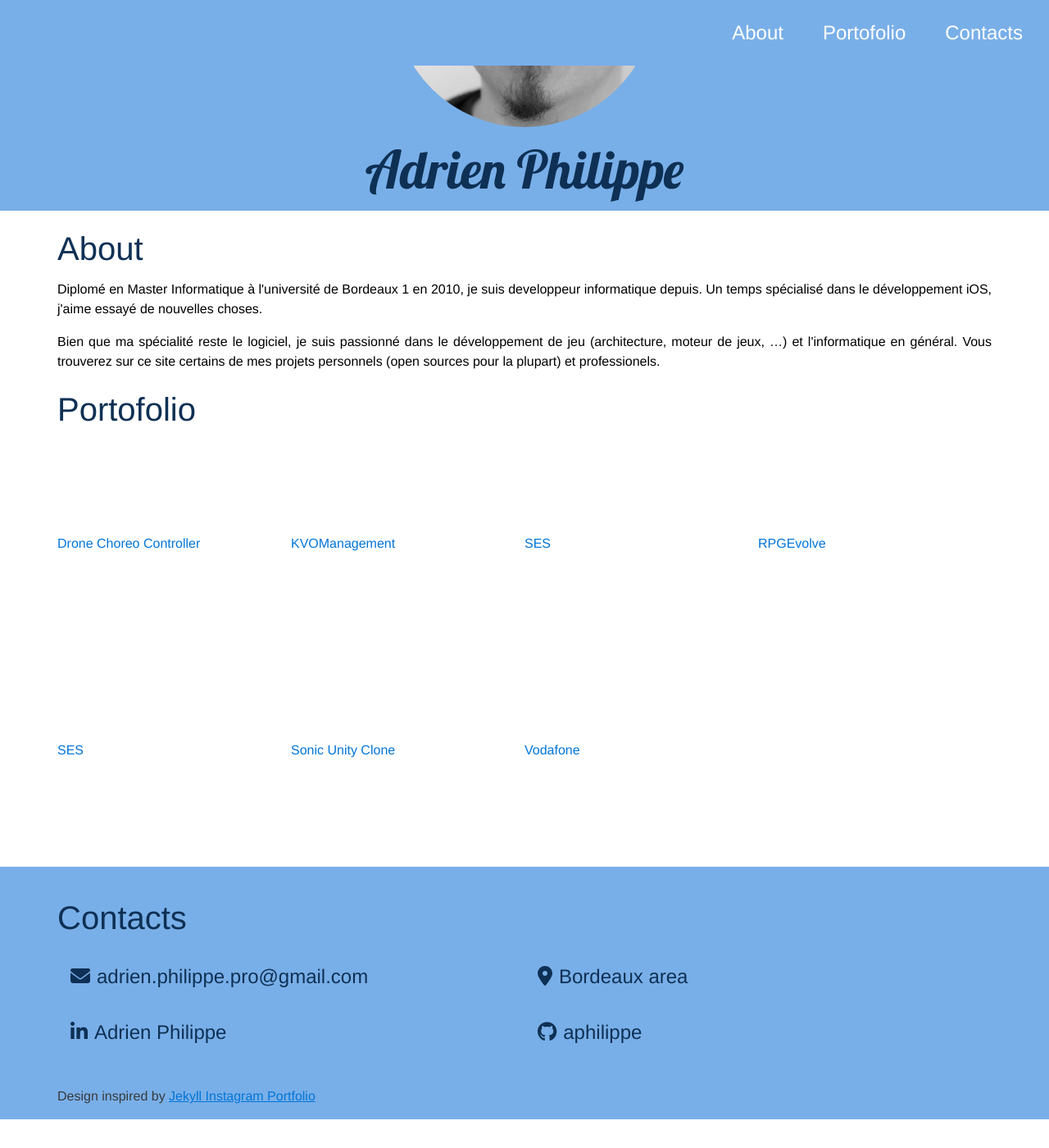
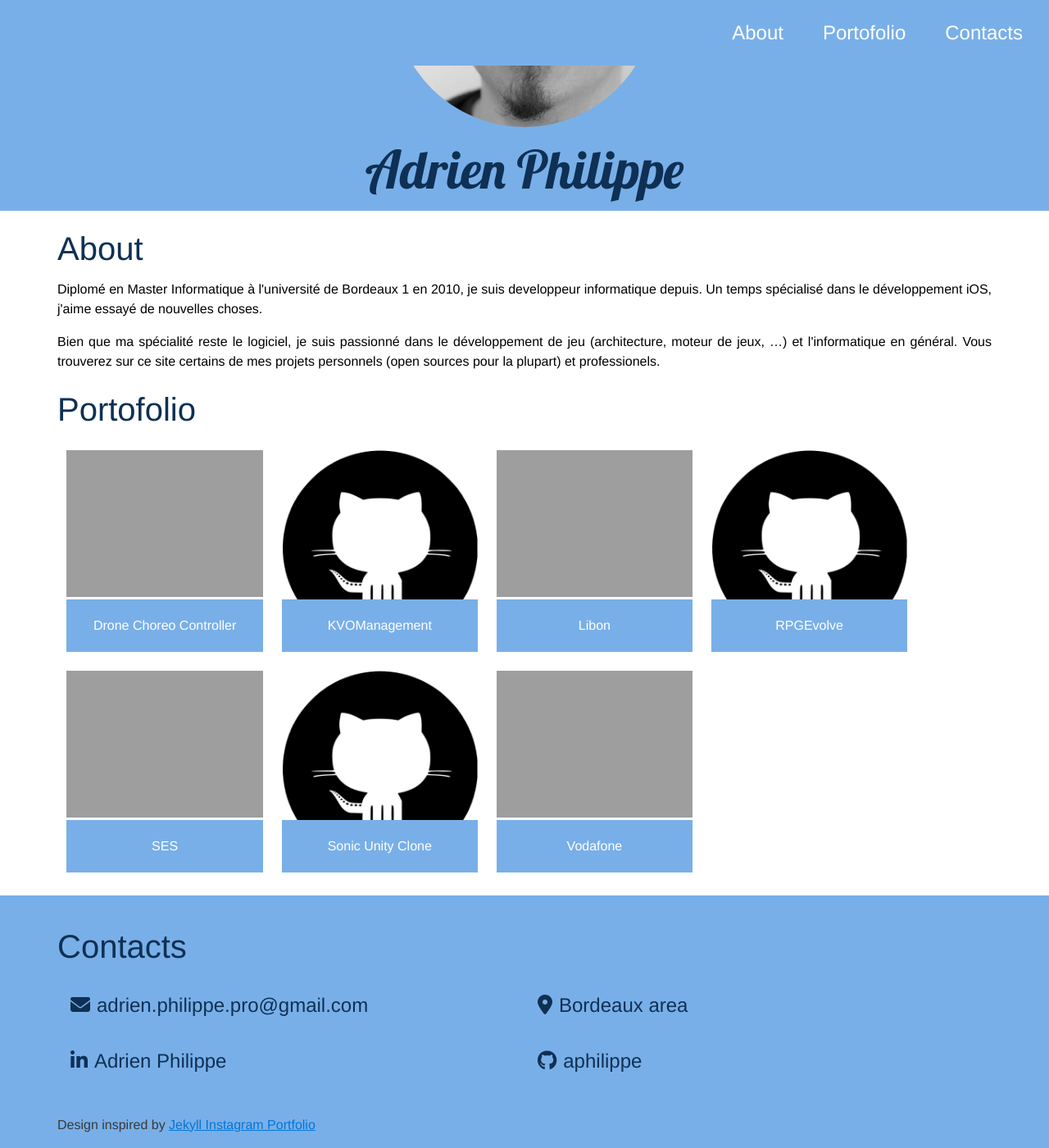
Before and after one commit to aphilippe/aphilippe.github.io, a Jekyll site: the page built from index.md, in a window 1280 px wide and 1400 px high, scrolled down 245 px. Shown: the whole window at 82% size. Built offline with Jekyll 4.4.1, drawn with Linux system fonts in a browser that asks for light colours; nearby versions of some CDN libraries; before the commit the page ends 1610 px from its top, so only the background shows below that.

Commit message:
Design portofolio

```diff
--- a/_scss/navbar.scss
+++ b/_scss/navbar.scss
@@ -2,6 +2,7 @@ $navbar-height: 5rem;
 
 nav {
     position: fixed;
+    z-index: 10;
     top: 0;
     width: 100%;
     padding: .5rem 1rem;
--- a/_scss/portofolio.scss
+++ b/_scss/portofolio.scss
@@ -4,12 +4,35 @@
         flex-flow: row wrap;
 
         li {
-            width: 25%;
-            padding-top: 10%;
-            padding-bottom: 10%;
+            position: relative;
+            width: 21%;
+            margin: 1%;
+            &:hover {
+                transform: scale(1.1);
+            }
+
+
+            img {
+                width: 100%;
+            }
 
             a {
                 display: block;
+                height: 100%;
+
+                span {
+                    display: block;
+                    position: absolute;
+                    bottom: 0;
+
+                    width: 100%;
+                    height: 4rem;
+
+                    background-color: $background-color-1;
+                    text-align: center;
+                    line-height: 4rem;
+                    color: $background-color-2;
+                }
             }
         }
     }
```
Also changed, not shown: _portofolio/KVOManagement.md (+2 -1 lines), _portofolio/Libon.md (+2 -1 lines), _portofolio/RPGEvolve.md (+2 -1 lines), _portofolio/Sonic Unity Clone.md (+2 -1 lines), _section/2_portofolio.html (added, +15 -0 lines), _section/2_portofolio.md (deleted, +0 -12 lines), assets/images/personal.png (added).
